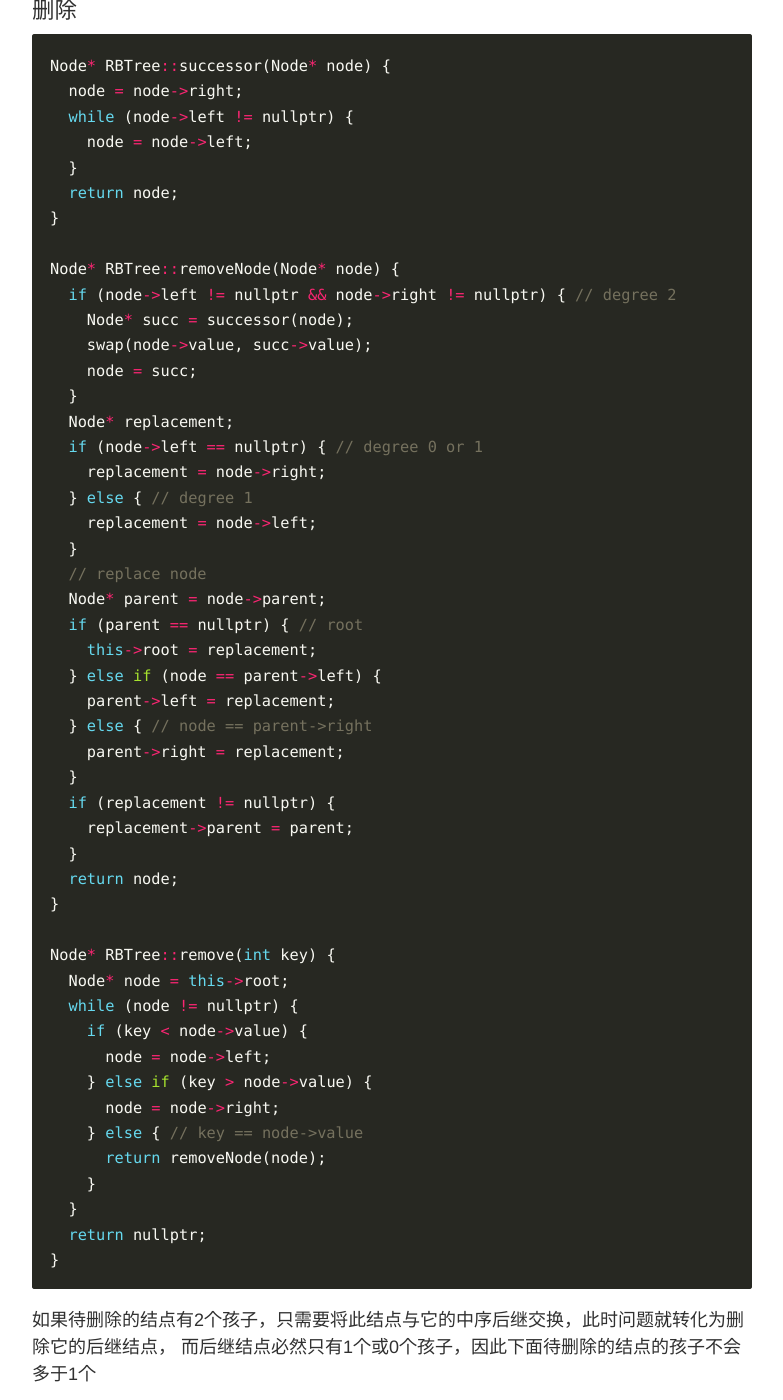
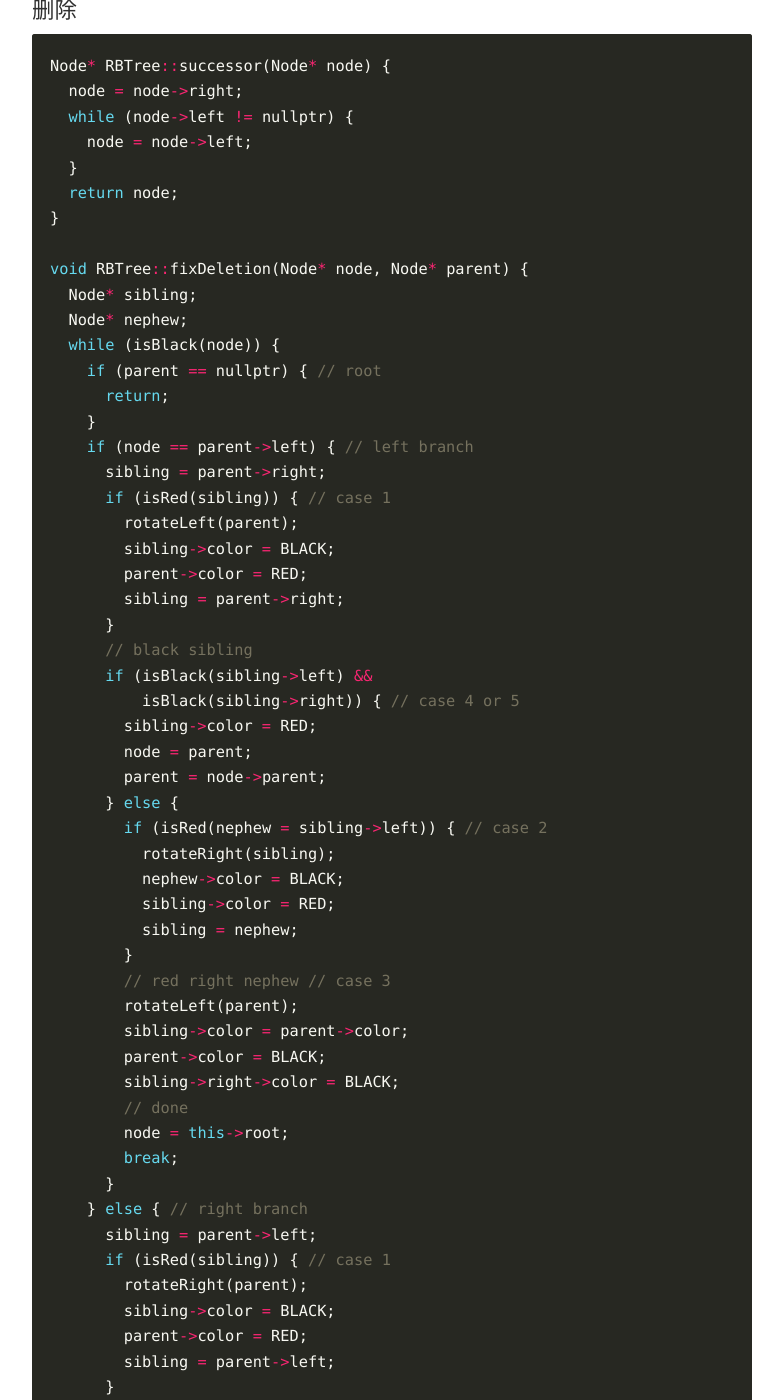
Before and after one commit to skylerlee/codelet, a Jekyll site: the page built from _posts/2016-02-19-red-black-tree.md, in a window 1280 px wide and 1400 px high, scrolled down 6531 px. Shown: the whole window, without its empty margins (248-1031 px from the left). Built offline with Jekyll 4.4.1, drawn with Linux system fonts in a browser that asks for light colours; comment, search, counter and statistics services are not loaded; some of the changed text lies outside the part shown.

Commit message:
Add deletion code

```diff
--- a/_posts/2016-02-19-red-black-tree.md
+++ b/_posts/2016-02-19-red-black-tree.md
@@ -255,6 +255,78 @@ Node* RBTree::successor(Node* node) {
   return node;
 }
 
+void RBTree::fixDeletion(Node* node, Node* parent) {
+  Node* sibling;
+  Node* nephew;
+  while (isBlack(node)) {
+    if (parent == nullptr) { // root
+      return;
+    }
+    if (node == parent->left) { // left branch
+      sibling = parent->right;
+      if (isRed(sibling)) { // case 1
+        rotateLeft(parent);
+        sibling->color = BLACK;
+        parent->color = RED;
+        sibling = parent->right;
+      }
+      // black sibling
+      if (isBlack(sibling->left) &&
+          isBlack(sibling->right)) { // case 4 or 5
+        sibling->color = RED;
+        node = parent;
+        parent = node->parent;
+      } else {
+        if (isRed(nephew = sibling->left)) { // case 2
+          rotateRight(sibling);
+          nephew->color = BLACK;
+          sibling->color = RED;
+          sibling = nephew;
+        }
+        // red right nephew // case 3
+        rotateLeft(parent);
+        sibling->color = parent->color;
+        parent->color = BLACK;
+        sibling->right->color = BLACK;
+        // done
+        node = this->root;
+        break;
+      }
+    } else { // right branch
+      sibling = parent->left;
+      if (isRed(sibling)) { // case 1
+        rotateRight(parent);
+        sibling->color = BLACK;
+        parent->color = RED;
+        sibling = parent->left;
+      }
+      // black sibling
+      if (isBlack(sibling->left) &&
+          isBlack(sibling->right)) { // case 4 or 5
+        sibling->color = RED;
+        node = parent;
+        parent = node->parent;
+      } else {
+        if (isRed(nephew = sibling->right)) { // case 2
+          rotateLeft(sibling);
+          nephew->color = BLACK;
+          sibling->color = RED;
+          sibling = nephew;
+        }
+        // red left nephew // case 3
+        rotateRight(parent);
+        sibling->color = parent->color;
+        parent->color = BLACK;
+        sibling->left->color = BLACK;
+        // done
+        node = this->root;
+        break;
+      }
+    }
+  }
+  node->color = BLACK;
+}
+
 Node* RBTree::removeNode(Node* node) {
   if (node->left != nullptr && node->right != nullptr) { // degree 2
     Node* succ = successor(node);
@@ -278,6 +350,9 @@ Node* RBTree::removeNode(Node* node) {
   }
   if (replacement != nullptr) {
     replacement->parent = parent;
+  }
+  if (isBlack(node)) {
+    fixDeletion(replacement, parent);
   }
   return node;
 }
```
